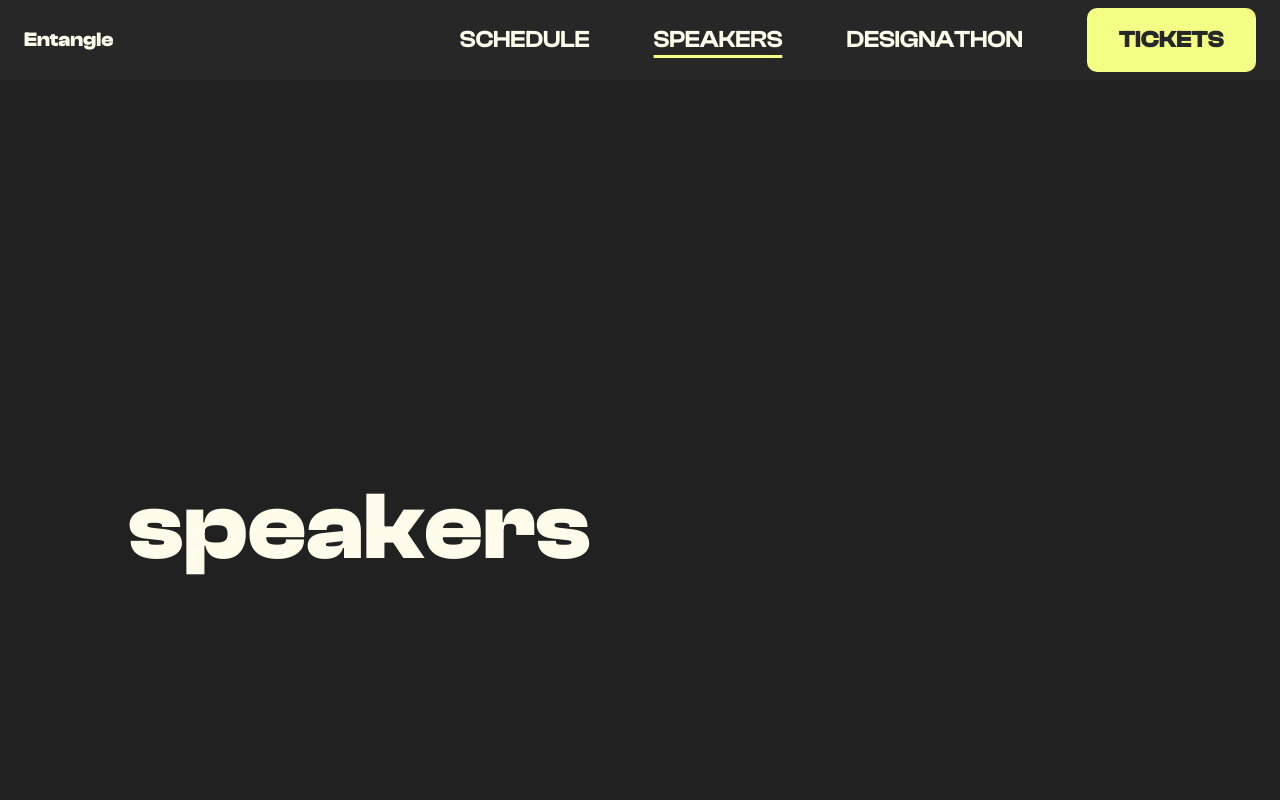
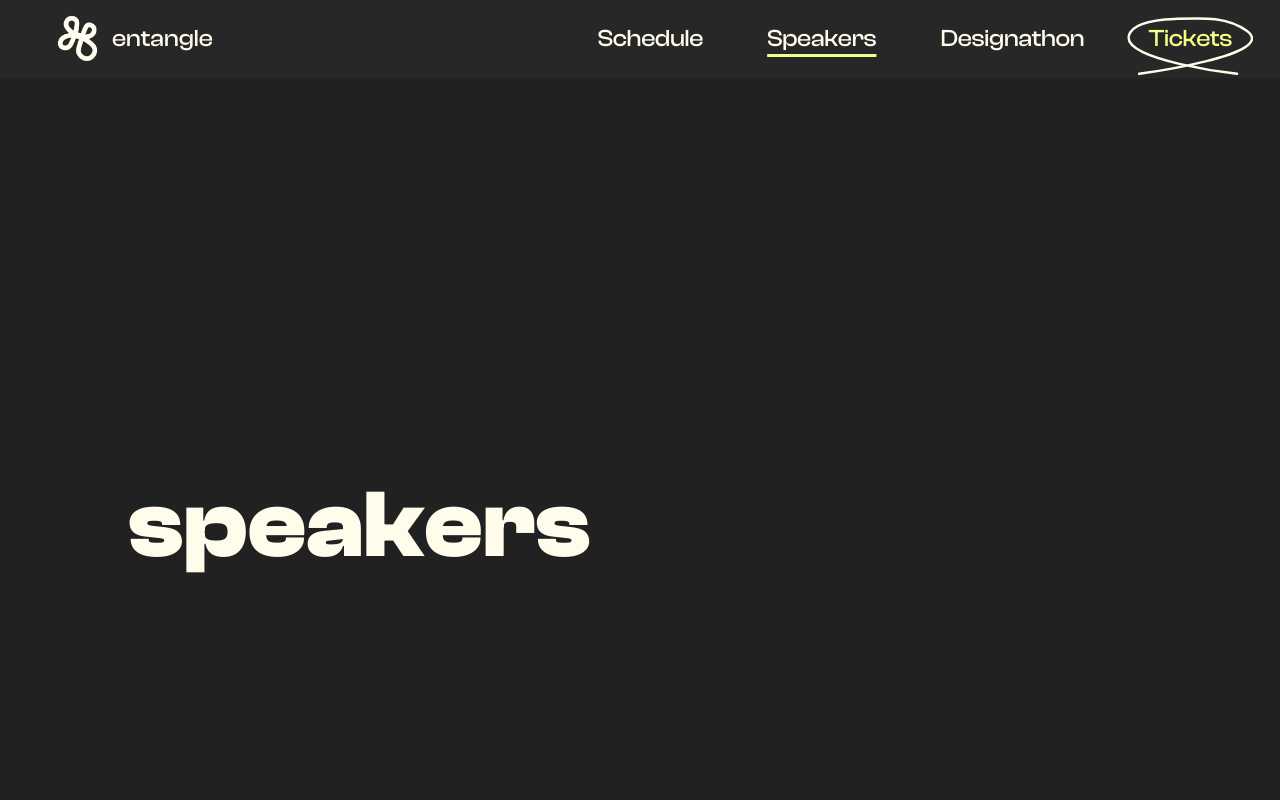
Before and after one commit to Scout-NU/conference-26, a Next.js app: page /speakers in a window 1280 px wide. Shown: the top 800 px of the page. Built offline with nearby package versions, Linux system fonts and the light colour scheme.

Commit message:
fix: edited navbar to match figma design

```diff
--- a/components/navbar/NavLink.tsx
+++ b/components/navbar/NavLink.tsx
@@ -15,7 +15,7 @@ export function NavLink({ href, children }: NavLinkProps) {
   return (
     <Link
       href={href}
-      className={`relative uppercase text-xl lg:text-2xl font-clash tracking-[-0.264px] font-semibold text-center text-cream focus-visible:outline-2 focus-visible:outline-offset-4 focus-visible:outline-lime ${isActive ? "underline decoration-lime decoration-3 underline-offset-8" : ""} hidden md:block`}
+      className={`relative text-xl lg:text-2xl font-clash tracking-[-0.264px] font-medium text-center text-cream focus-visible:outline-2 focus-visible:outline-offset-4 focus-visible:outline-lime ${isActive ? "underline decoration-lime decoration-3 underline-offset-8" : ""} hidden md:block`}
     >
       {children}
     </Link>
--- a/components/navbar/Navbar.tsx
+++ b/components/navbar/Navbar.tsx
@@ -2,14 +2,21 @@ import { NavbarLinks } from '@/constants'
 import Link from 'next/link'
 import { NavLink } from './NavLink'
 import MobileNav from './MobileNav'
+import Image from 'next/image'
 
 const Navbar = () => {
   return (
-    <nav className='flex justify-between items-center w-full bg-charcoal px-3 md:px-6 py-2'>
-      <div className='text-cream font-clash font-bold text-xl'>
-        Entangle
+    <nav className='flex justify-between items-center w-full bg-charcoal px-12 max-sm:px-6 py-2'>
+      <div className='flex justify-center items-center text-cream font-clash font-medium text-[24px]'>
+        <Image
+          src="/assets/logo.png"
+          alt="Entangle Logo"
+          width={64}
+          height={64}
+        />
+        <h1>entangle</h1>
       </div>
-      <div className='flex justify-between items-center gap-16'>
+      <div className='flex justify-between items-center gap-16 h-full'>
 
         {NavbarLinks.map((link) => (
           <NavLink key={link.name} href={link.route}>
@@ -17,14 +24,22 @@ const Navbar = () => {
           </NavLink>
         ))}
 
+        <div className='relative inline-block'>
           <Link
             href="https://www.eventbrite.com/e/entangle-2024-tickets-747955061117?aff=nextjs"
             target="_blank"
             rel="noopener noreferrer"
-          className='hidden md:flex uppercase text-xl lg:text-2xl font-clash tracking-[-0.264px] font-bold text-center text-charcoal px-8 py-4 rounded-lg bg-lime focus-visible:outline-2 focus-visible:outline-offset-4 focus-visible:outline-cream'
+            className='relative hidden md:flex text-xl lg:text-2xl font-clash tracking-[-0.264px] font-medium text-center text-lime '
           >
             Tickets
           </Link>
+          <img
+            src="/assets/tickets-vector.svg"
+            alt="Ticket Vector"
+            className="absolute left-1/2 -translate-x-1/2 -translate-y-[65%] w-[150%] max-w-none pointer-events-none"
+          />
+        </div>
+
 
         <MobileNav />
       </div>
```
Also changed, not shown: public/assets/logo.png (added), public/assets/tickets-vector.svg (added). Lines whose indentation alone changed are shown as unchanged.
